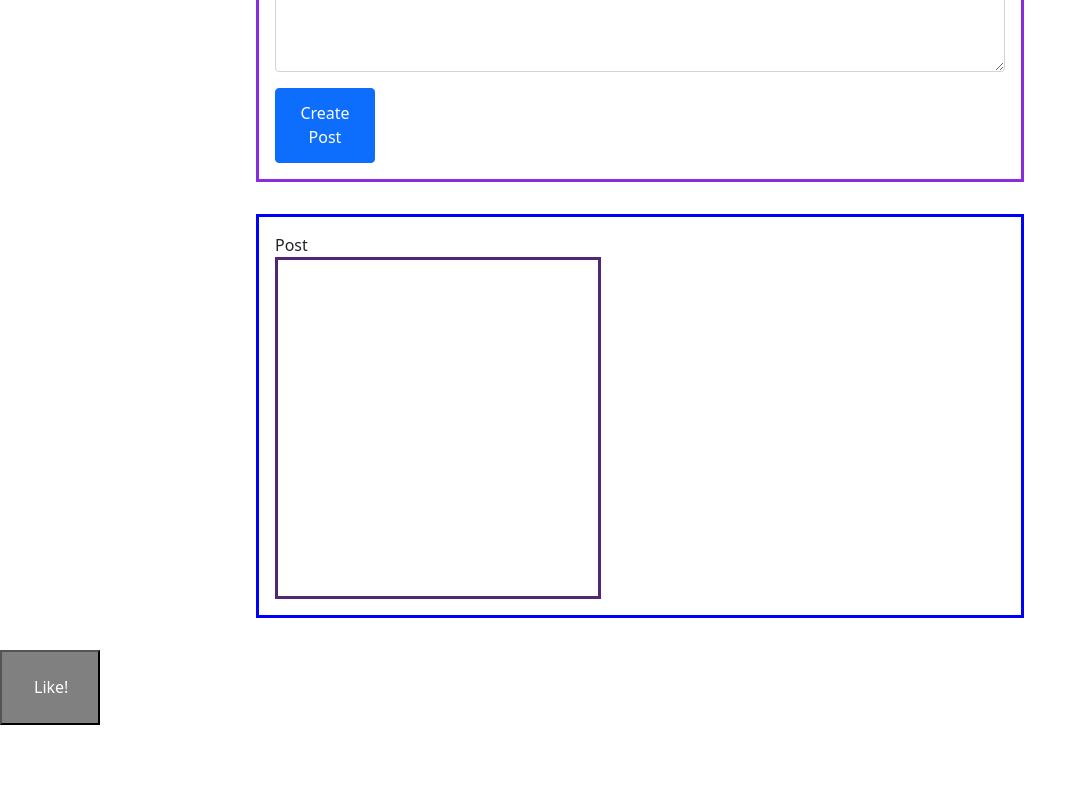
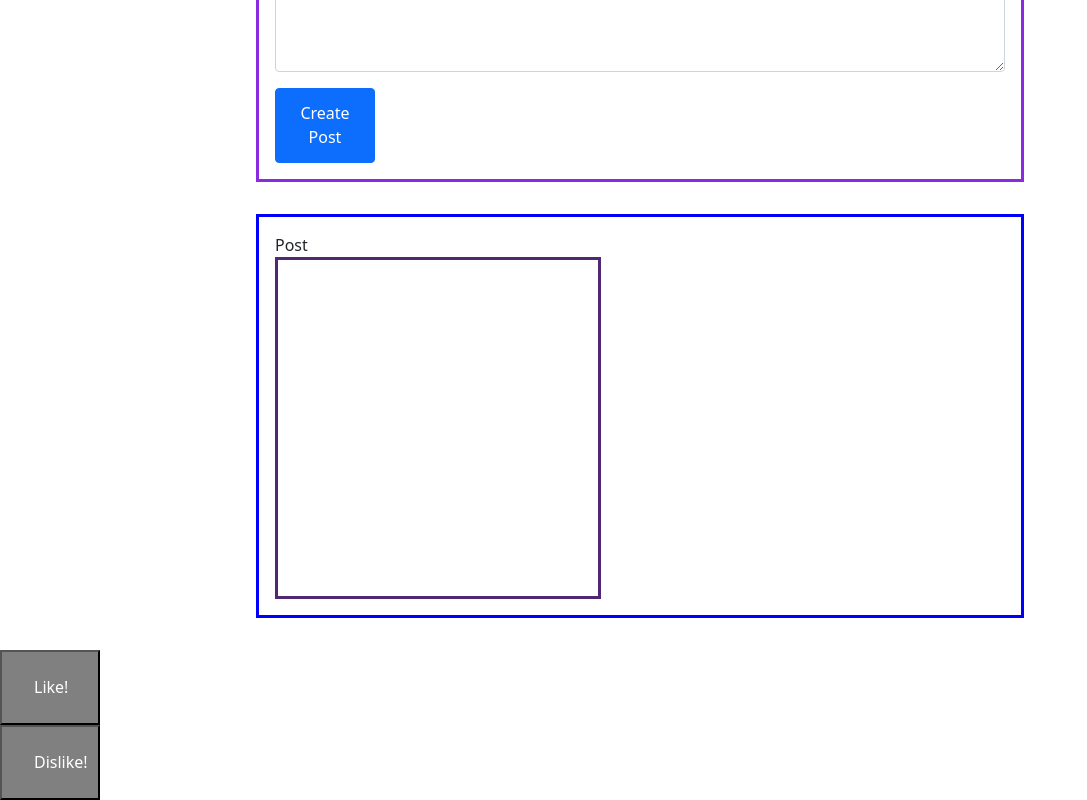
Before and after one commit to Josh-Kellhofer/social-feed, a React (Create React App) app: page / in a window 1280 px wide. Shown: the part 163-963 px from the top of the page, without its empty margins (0-1087 px from the left). Before the commit the page ends 888 px from the top, so only its background shows below. Built offline with nearby package versions, Linux system fonts and the light colour scheme.

Commit message:
Made Two Separate Buttons for Like/Dislike With Differing Colors.

```diff
--- a/src/App.js
+++ b/src/App.js
@@ -2,7 +2,9 @@ import React, { useState } from 'react';
 import DisplayPosts from './DisplayComponents/DisplayPosts/DisplayPosts';
 import CreatePost from './DisplayComponents/DisplayPosts/AddPost/CreatePost';
 import './App.css';
-import CustomButton from './DisplayComponents/CustomButton/CustomButton';
+// import CustomButton from './DisplayComponents/CustomButton/CustomButton';
+// import CustomButton2 from './DisplayComponents/CustomButton/CustomButton';
+import {CustomButton, CustomButton2} from './DisplayComponents/CustomButton/CustomButton';
 
 
 
@@ -27,6 +29,7 @@ function App() {
         <DisplayPosts parentEntries={entryName} />
         </div>
         <CustomButton message="Like!"/>
+        <CustomButton2 message="Dislike!"/>
      </div>
 
       );
--- a/src/DisplayComponents/CustomButton/CustomButton.css
+++ b/src/DisplayComponents/CustomButton/CustomButton.css
@@ -14,9 +14,13 @@ button:hover {
 }
 
 .active{
-  background-color: teal;
+  background-color: green;
 }
 
 .inactive{
   background-color: grey;
 }
+
+.activedis{
+  background-color: red;
+}
--- a/src/DisplayComponents/CustomButton/CustomButton.jsx
+++ b/src/DisplayComponents/CustomButton/CustomButton.jsx
@@ -18,6 +18,32 @@ const CustomButton = (props) => {
         <button className={buttonClass} onClick={handleClick}>{props.message}</button>
       </div>
     )
+
+};
+
+// export default CustomButton;
+
+const CustomButton2 = (props) => {
+
+  const [buttonClass, setButtonClass] = useState("inactive");
+
+  function handleClick(){
+      if(buttonClass === "inactive"){
+        setButtonClass("activedis");
+      }
+      else {
+        setButtonClass("inactive");
+      }
+  }
+    return (
+      <div>
+        <button className={buttonClass} onClick={handleClick}>{props.message}</button>
+      </div>
+    )
 }
 
-export default CustomButton;
+
+export {
+  CustomButton,
+  CustomButton2,
+}
```
